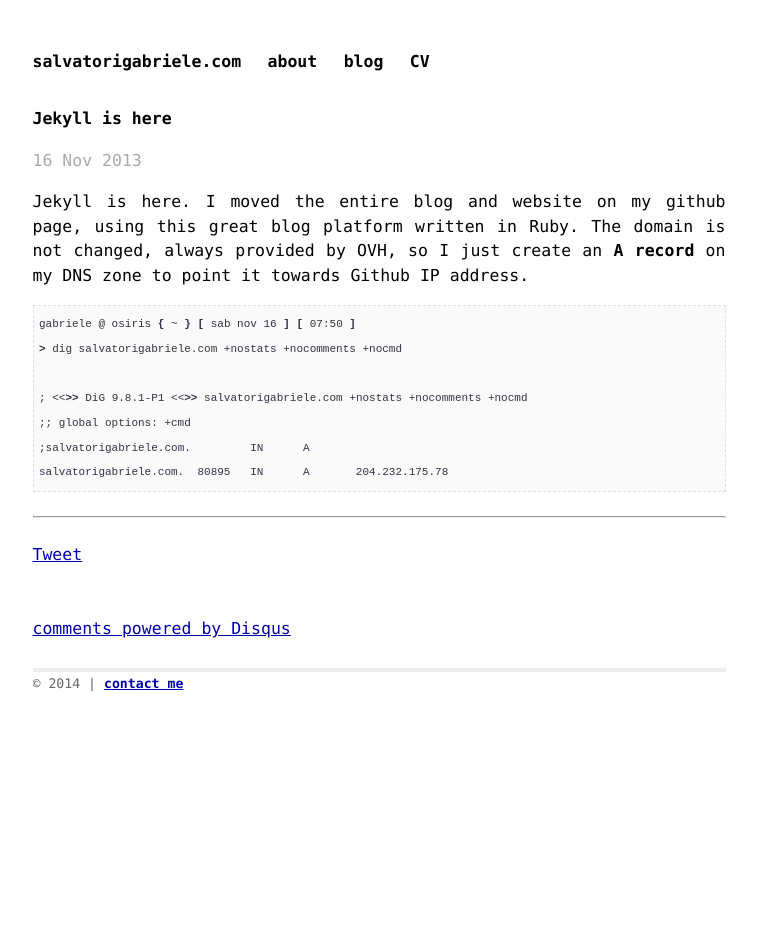
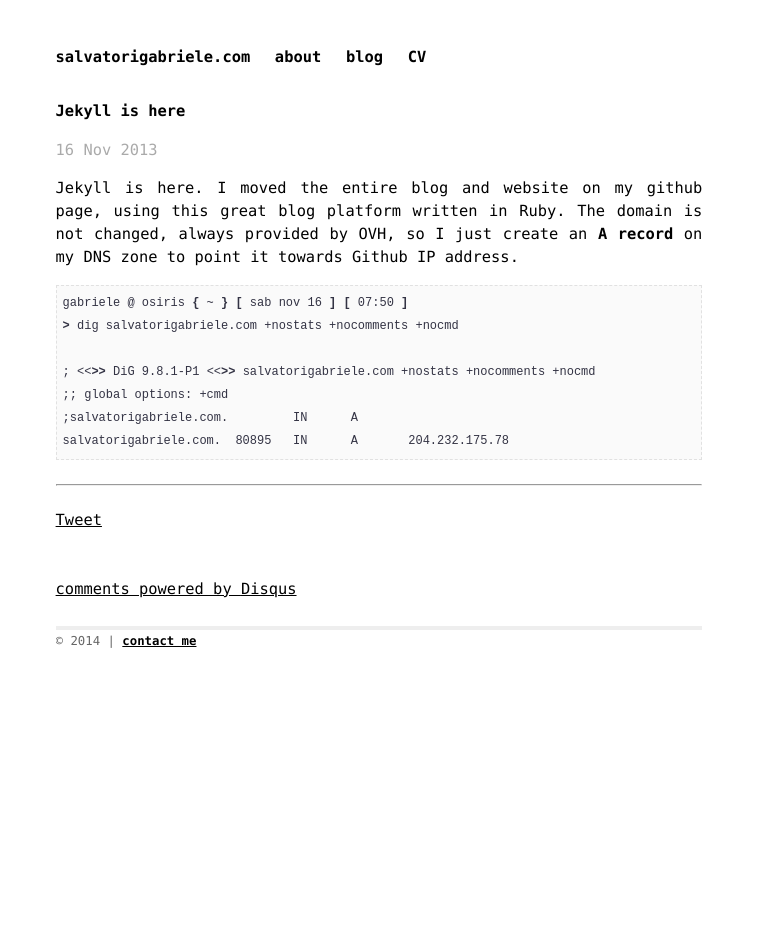
Before and after one commit to gsalvatori/salvatorigabriele.com, a Jekyll site: the page built from _posts/2013-11-16-jekyll-is-here.markdown, in a window 1280 px wide. Shown: the whole page, without its empty margins (261-1018 px from the left). Built offline with Jekyll 4.4.1, drawn with Linux system fonts in a browser that asks for light colours; Markdown is read by kramdown in place of the engine named in the settings; comment, search, counter and statistics services are not loaded.

Commit message:
Update main.css

```diff
--- a/css/main.css
+++ b/css/main.css
@@ -17,7 +17,7 @@ html, body {
 
 body {
   background-color: white;
-  font: 15px Menlo, Monaco, monospace;
+  font: 14px Menlo, Monaco, monospace;
   *font-size: small;
   text-align: center;
 }
@@ -35,7 +35,7 @@ p {
 }
 
 a {
-  color: #00a;
+  color: black;
 }
 
 a:hover {
@@ -203,6 +203,6 @@ pre {
         background:#FAFAFA;
         font-family:monospace;
         overflow:auto;
-        font-size:11px;
+        font-size:12px;
         padding:0.5em;
 }
```
